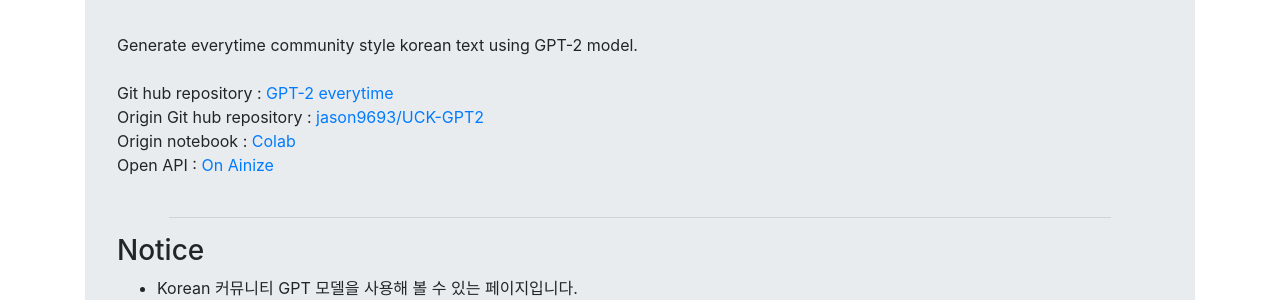
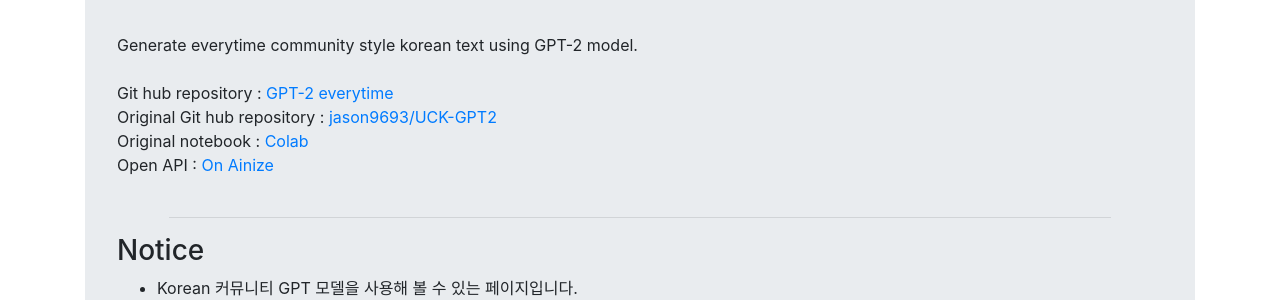
Before and after one commit to jason9693/SoongsilBERT-base-beep-deploy, a Flask app: page / in a window 1280 px wide. Shown: the part 151-451 px from the top of the page. Run offline with Flask 2, Linux system fonts and the light colour scheme; some libraries are stand-ins or nearby versions.

Commit message:
Original

```diff
--- a/swagger.yaml
+++ b/swagger.yaml
@@ -16,9 +16,9 @@
     ---
     And you can use this in [demo page](https://master-gpt2-everytime-fpem123.endpoint.ainize.ai/).
 
-    Origin github >> [jason9693/UCK-GPT2](https://github.com/jason9693/UCK-GPT2)
+    Original github >> [jason9693/UCK-GPT2](https://github.com/jason9693/UCK-GPT2)
 
-    Origin colab >> [Colab](https://colab.research.google.com/drive/1p6DIxsesi3eJNPwFwvMw0MeM5LkSGoPW?usp=sharing&fbclid=IwAR1kejoqnhL738Za3M_BsGnjjJrayGq5AG3hH8UUBX3dRwCK6JvT4loZ88A#scrollTo=fJWeAhLF7rdh)
+    Original colab >> [Colab](https://colab.research.google.com/drive/1p6DIxsesi3eJNPwFwvMw0MeM5LkSGoPW?usp=sharing&fbclid=IwAR1kejoqnhL738Za3M_BsGnjjJrayGq5AG3hH8UUBX3dRwCK6JvT4loZ88A#scrollTo=fJWeAhLF7rdh)
 
 servers:
   - url: https://master-gpt2-everytime-fpem123.endpoint.ainize.ai/
--- a/templates/main.html
+++ b/templates/main.html
@@ -133,8 +133,8 @@
                 <h1>GPT-2 everytime</h1><br>
                 <a>Generate everytime community style korean text using GPT-2 model.</a><br><br>
                 <a>Git hub repository : </a> <a href="https://github.com/fpem123/gpt2-everytime" target="_blank">GPT-2 everytime</a><br>
-                <a>Origin Git hub repository : </a><a href="https://github.com/jason9693/UCK-GPT2" target="_blank">jason9693/UCK-GPT2</a><br>
-                <a>Origin notebook : </a><a href="https://colab.research.google.com/drive/1p6DIxsesi3eJNPwFwvMw0MeM5LkSGoPW?usp=sharing&fbclid=IwAR1kejoqnhL738Za3M_BsGnjjJrayGq5AG3hH8UUBX3dRwCK6JvT4loZ88A#scrollTo=fJWeAhLF7rdh" target="_blank">Colab</a><br>
+                <a>Original Git hub repository : </a><a href="https://github.com/jason9693/UCK-GPT2" target="_blank">jason9693/UCK-GPT2</a><br>
+                <a>Original notebook : </a><a href="https://colab.research.google.com/drive/1p6DIxsesi3eJNPwFwvMw0MeM5LkSGoPW?usp=sharing&fbclid=IwAR1kejoqnhL738Za3M_BsGnjjJrayGq5AG3hH8UUBX3dRwCK6JvT4loZ88A#scrollTo=fJWeAhLF7rdh" target="_blank">Colab</a><br>
                 <a>Open API : </a> <a href="https://ainize.ai/fpem123/gpt2-everytime?branch=master" target="_blank">On Ainize</a><br><br>
             </div>
 
```
Also changed, not shown: README.md.
